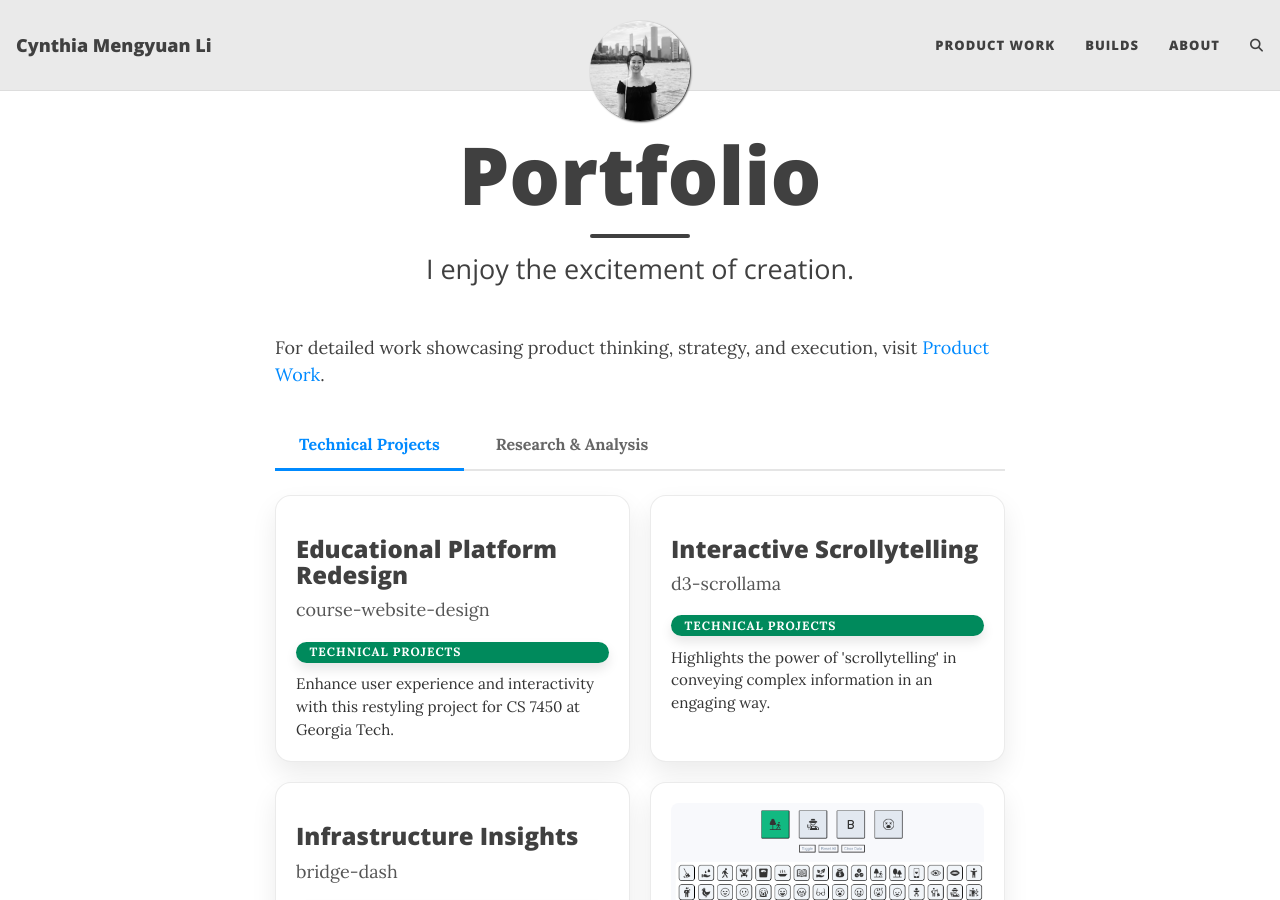
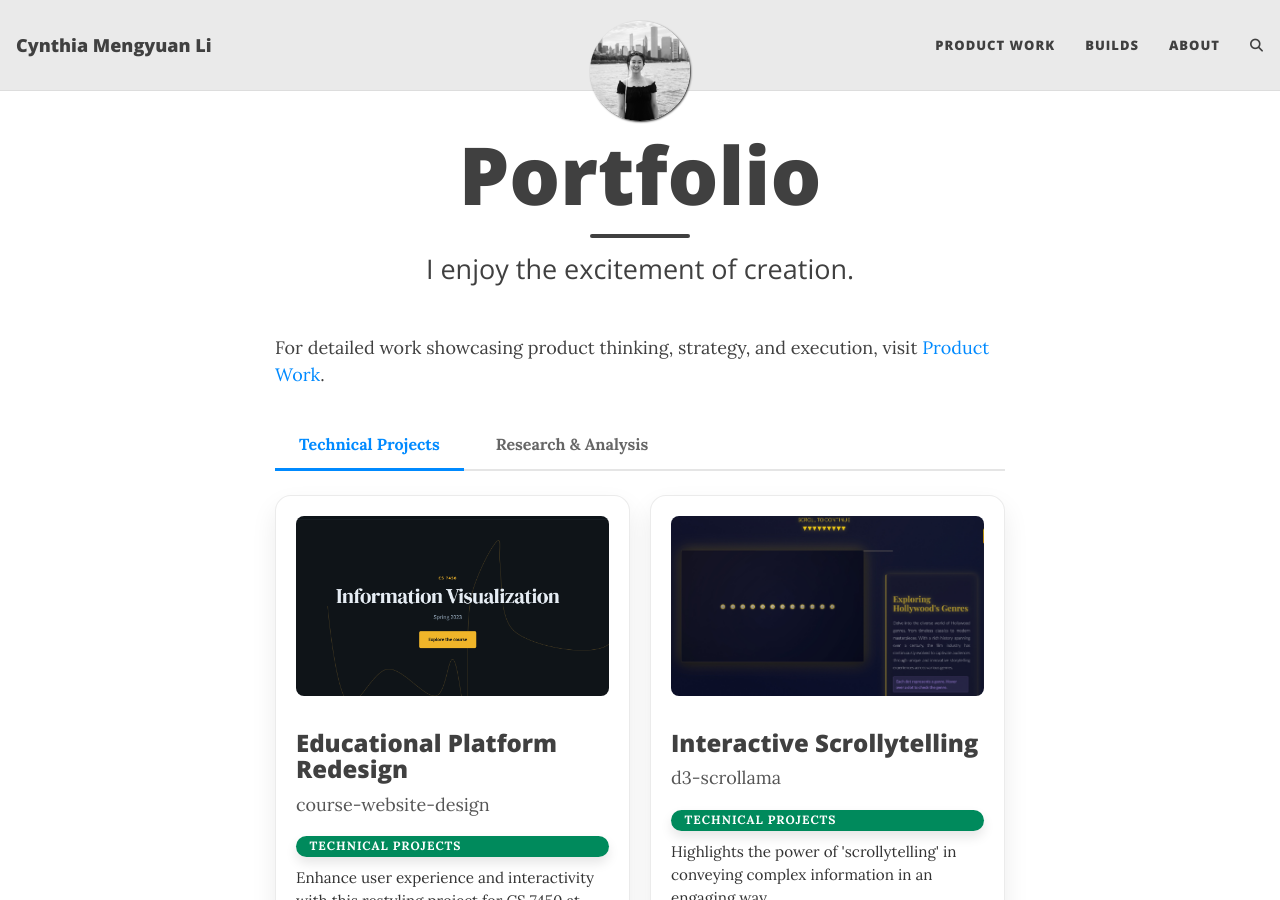
Before and after one commit to cynthialmy/cynthialmy.github.io, a Jekyll site: the page built from projects.md, in a window 1280 px wide and 900 px high. Built offline with Jekyll 4.4.1, drawn with Linux system fonts in a browser that asks for light colours; comment, search, counter and statistics services are not loaded.

Commit message:
added pictures

```diff
--- a/projects.md
+++ b/projects.md
@@ -16,6 +16,7 @@ For detailed work showcasing product thinking, strategy, and execution, visit [P
   <!-- Technical Projects -->
   <article class="project-card" data-project-type="technical-projects">
     <a class="project-card-link" href="https://cynthialmy.github.io/course-website-design/" target="_blank" rel="noopener">
+      <img src="{{ '/assets/img/course-design.png' | relative_url }}" alt="Educational Platform Redesign" class="project-card-thumbnail" loading="lazy">
       <div class="project-card-header">
         <h3>Educational Platform Redesign</h3>
         <p class="project-card-subtitle">course-website-design</p>
@@ -29,6 +30,7 @@ For detailed work showcasing product thinking, strategy, and execution, visit [P
 
   <article class="project-card" data-project-type="technical-projects">
     <a class="project-card-link" href="https://cynthialmy.github.io/d3-scrollama/" target="_blank" rel="noopener">
+      <img src="{{ '/assets/img/scrollytelling.jpeg' | relative_url }}" alt="Interactive Scrollytelling" class="project-card-thumbnail" loading="lazy">
       <div class="project-card-header">
         <h3>Interactive Scrollytelling</h3>
         <p class="project-card-subtitle">d3-scrollama</p>
@@ -42,6 +44,7 @@ For detailed work showcasing product thinking, strategy, and execution, visit [P
 
   <article class="project-card" data-project-type="technical-projects">
     <a class="project-card-link" href="https://bridge-dash.streamlit.app/" target="_blank" rel="noopener">
+      <img src="{{ '/assets/img/bridge-dash.png' | relative_url }}" alt="Infrastructure Insights" class="project-card-thumbnail" loading="lazy">
       <div class="project-card-header">
         <h3>Infrastructure Insights</h3>
         <p class="project-card-subtitle">bridge-dash</p>
```
Also changed, not shown: assets/img/bridge-dash.png (added), assets/img/course-design.png (added), assets/img/scrollytelling.jpeg (added).
